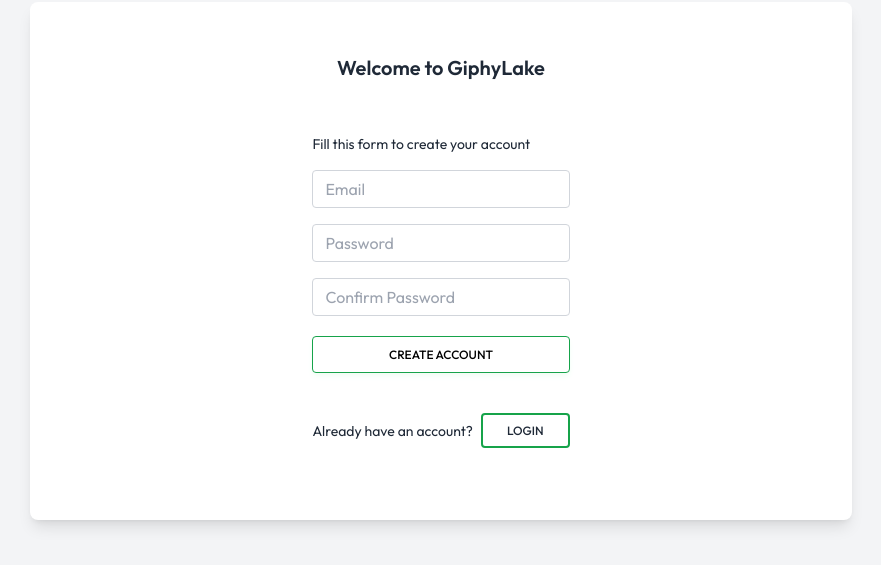
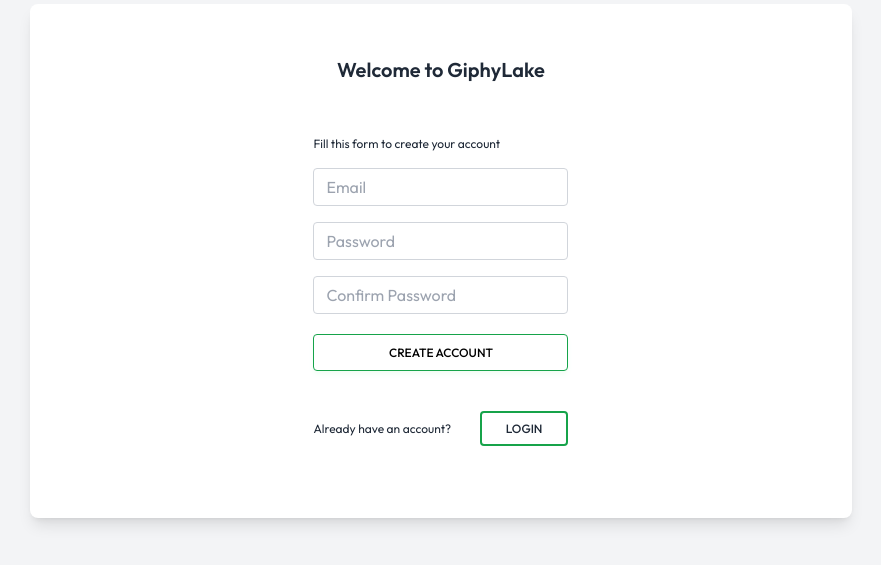
Before and after one commit to originalkamaal/alphabi-giphy, a React (Vite) app: page /register in a window 1280 px wide. Shown: the part 139-704 px from the top of the page, without its empty margins (199-1080 px from the left). Built offline with nearby package versions, Linux system fonts and the light colour scheme.

Commit message:
Added react-hook-form and Yup for input validation

```diff
--- a/package.json
+++ b/package.json
@@ -9,10 +9,13 @@
     "preview": "vite preview"
   },
   "dependencies": {
+    "@hookform/resolvers": "^2.9.10",
     "react": "^18.2.0",
     "react-dom": "^18.2.0",
+    "react-hook-form": "^7.41.0",
     "react-icons": "^4.7.1",
-    "react-router-dom": "^6.5.0"
+    "react-router-dom": "^6.5.0",
+    "yup": "^0.32.11"
   },
   "devDependencies": {
     "@types/react": "^18.0.26",
--- a/src/App.jsx
+++ b/src/App.jsx
@@ -4,22 +4,24 @@ import Search from './pages/Search';
 import Favourite from './pages/Favourite';
 import Login from './pages/Login';
 import SignUp from './pages/SignUp';
-import AuthLayout from './layouts/AuthLayout';
 import {
   createBrowserRouter,
   createRoutesFromElements,
   RouterProvider,
   Route,
 } from 'react-router-dom';
-import MainLayout from './layouts/MainLayout';
 
 const router = createBrowserRouter(
   createRoutesFromElements(
     <>
-      <Route path="/" element={<Search />} exact />
+      {/* Home page - search gif images */}
+      <Route path="/" element={<Search />} exact />{' '}
+      {/* My Favourites page where all the favourite images will be listed */}
       <Route path="/myfavourites" element={<Favourite />} />
-      <Route path="/login" element={<Login />} />
-      <Route path="/register" element={<SignUp />} />
+      {/* Login page to login to the app */}
+      <Route path="/login" element={<Login />} /> {/*  */}
+      {/* Register page where users create account */}
+      <Route path="/register" element={<SignUp />} /> {/*  */}
     </>
   )
 );
--- a/src/layouts/AuthLayout.jsx
+++ b/src/layouts/AuthLayout.jsx
@@ -1,6 +1,7 @@
 import React from 'react';
 
 const AuthLayout = ({ children }) => {
+  //This file is to add some customization for all auth pages for eg Login, SignUp etc
   return <div>{children}</div>;
 };
 
--- a/src/layouts/MainLayout.jsx
+++ b/src/layouts/MainLayout.jsx
@@ -1,6 +1,7 @@
 import React from 'react';
 import Header from '../components/Header';
 
+// this file is created to customize the pages other than auth for eg Home, MyFavourite etc
 const MainLayout = ({ children }) => {
   return (
     <div>
--- a/src/pages/Search.jsx
+++ b/src/pages/Search.jsx
@@ -2,7 +2,19 @@ import React from 'react';
 import MainLayout from '../layouts/MainLayout';
 
 const Home = () => {
-  return <MainLayout>asddsf</MainLayout>;
+  return (
+    <MainLayout>
+      <div>
+        {/* Searchbar Section */}
+        <div></div>
+        {/* Result Section */}
+
+        <div></div>
+        {/* Pagination Section */}
+        <div></div>
+      </div>
+    </MainLayout>
+  );
 };
 
 export default Home;
--- a/src/pages/SignUp.jsx
+++ b/src/pages/SignUp.jsx
@@ -1,7 +1,33 @@
 import React from 'react';
 import { Link } from 'react-router-dom';
+import { useForm } from 'react-hook-form';
+import { yupResolver } from '@hookform/resolvers/yup';
+import * as Yup from 'yup';
 
 const Login = () => {
+  const formSchema = Yup.object().shape({
+    email: Yup.string()
+      .email('Please check email')
+      .required('Please enter correct email'),
+    password: Yup.string()
+      .required('Password is mendatory')
+      .min(6, 'Password must be at 6 char long'),
+    cpassword: Yup.string()
+      .required('Password is mendatory')
+      .oneOf([Yup.ref('password')], 'Passwords does not match'),
+  });
+  const formOptions = { resolver: yupResolver(formSchema) };
+
+  const {
+    register,
+    handleSubmit,
+    formState: { errors },
+  } = useForm(formOptions);
+
+  const onSubmit = (data) => {
+    console.log(data);
+  };
+
   return (
     <div class="flex items-center justify-center h-screen w-full bg-gray-100 px-6">
       <div class="h-min flex flex-col bg-white shadow-lg rounded-lg justify-center items-center text-gray-800 w-full lg:w-2/3 px-4 lg:px-0 lg:p-12 lg:mx-6 py-5">
@@ -10,38 +36,54 @@ const Login = () => {
             Welcome to GiphyLake
           </h4>
         </div>
-        <form>
-          <p class="mb-4 text-sm">Fill this form to create your account</p>
+        <form className="text-xs" onSubmit={handleSubmit(onSubmit)}>
+          <p class="mb-4">Fill this form to create your account</p>
           <div class="mb-4">
             <input
+              {...register('email')}
               type="text"
               class="form-control block w-full px-3 py-1.5 text-base font-normal text-gray-700 bg-white bg-clip-padding border border-solid border-gray-300 rounded transition ease-in-out m-0 focus:text-gray-700 focus:bg-white focus:border-green-600 focus:outline-none"
               placeholder="Email"
             />
+
+            {errors.email && (
+              <p className="text-xs text-red-700 pt-1">Please check Email</p>
+            )}
           </div>
           <div class="mb-4">
             <input
+              {...register('password')}
               type="password"
               class="form-control block w-full px-3 py-1.5 text-base font-normal text-gray-700 bg-white bg-clip-padding border border-solid border-gray-300 rounded transition ease-in-out m-0 focus:text-gray-700 focus:bg-white focus:border-green-600 focus:outline-none"
               placeholder="Password"
             />
+
+            {errors.password && (
+              <p className="text-xs text-red-700 pt-1">Please check Email</p>
+            )}
           </div>
           <div class="mb-4">
             <input
+              {...register('cpassword')}
               type="password"
               class="form-control block w-full px-3 py-1.5 text-base font-normal text-gray-700 bg-white bg-clip-padding border border-solid border-gray-300 rounded transition ease-in-out m-0 focus:text-gray-700 focus:bg-white focus:border-green-600 focus:outline-none"
               placeholder="Confirm Password"
             />
+            {errors.cpassword && (
+              <p className="text-xs text-red-700 pt-1">
+                Please check Confirm Password
+              </p>
+            )}
           </div>
           <div class="text-center pt-1 mb-6 pb-1">
             <button
               class="inline-block px-6 py-2.5 text-black border-green-600 border font-medium text-xs leading-tight uppercase rounded shadow-md hover:bg-green-700 hover:text-white hover:shadow-lg  transition duration-150 ease-in-out w-full mb-3 shadow-green-50"
-              type="button"
+              type="submit"
             >
               Create Account
             </button>
           </div>
-          <div class="flex items-center justify-between pb-6 text-sm">
+          <div class="flex items-center justify-between pb-6">
             <p class="mb-0 mr-2">Already have an account?</p>
             <Link
               to="/login"
```
Also changed, not shown: 2 other files (tests, documents, lock files or other folders).
